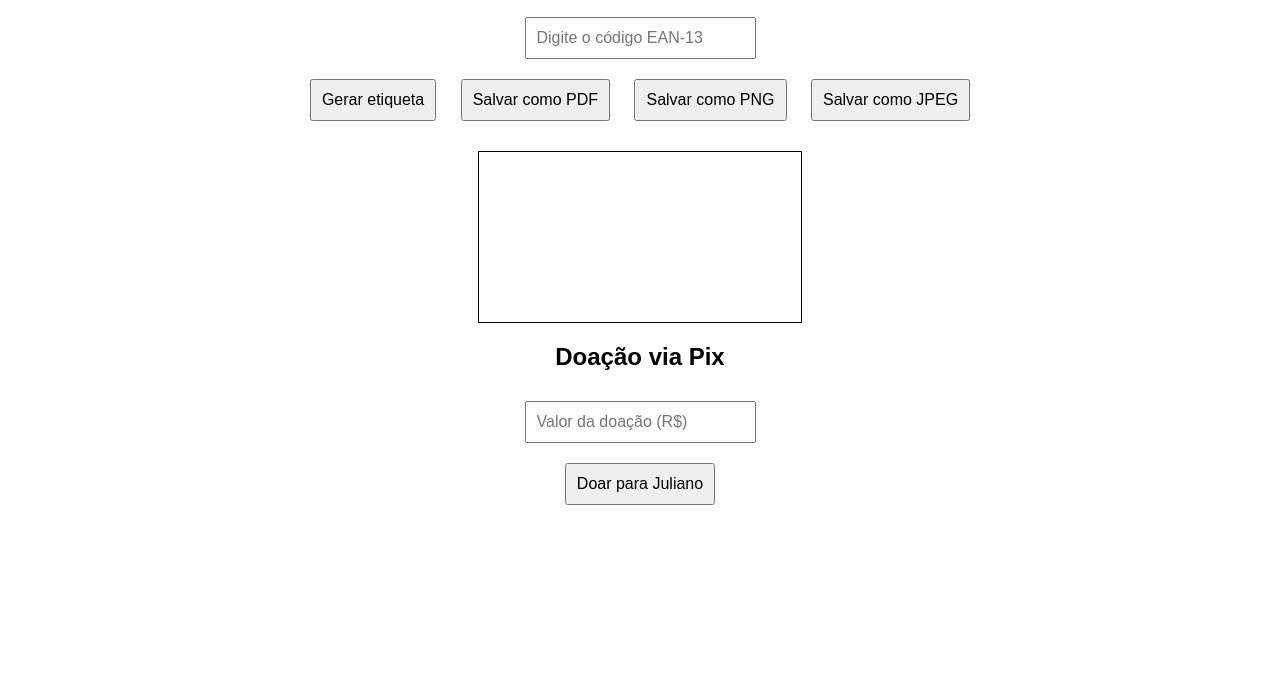
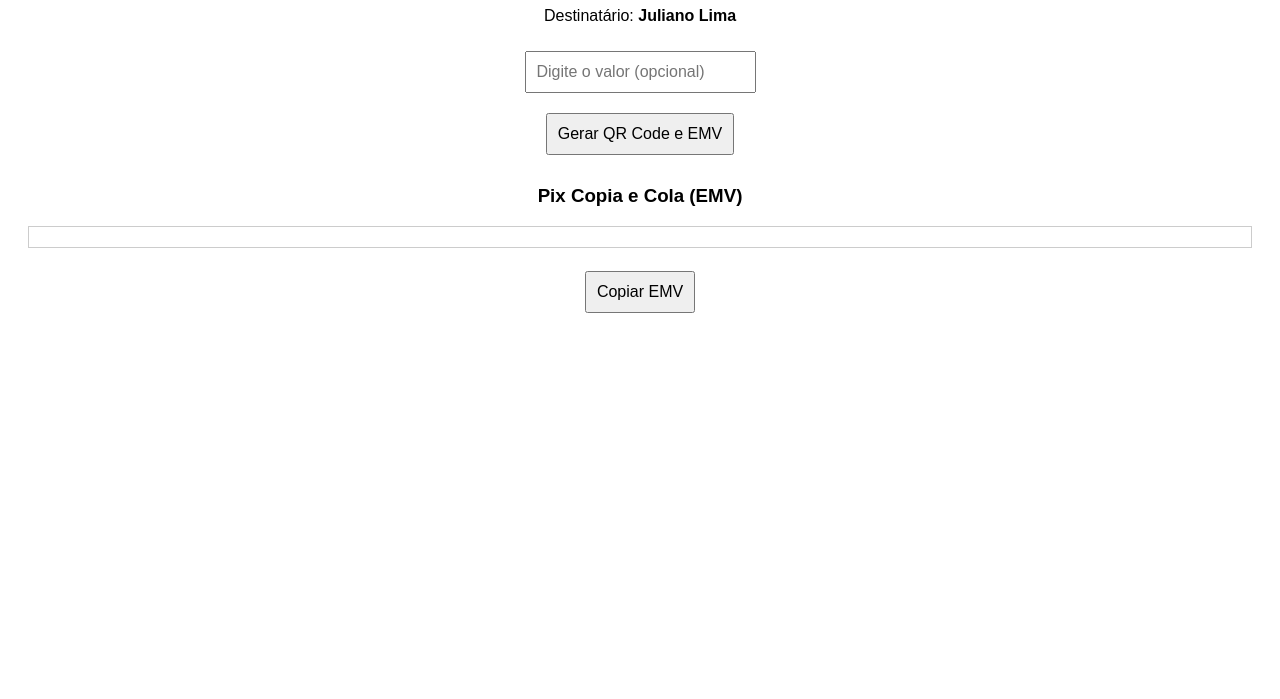
Before and after one commit to FlagCell/codigo-barras, a plain HTML site: page index.html in a window 1280 px wide. Shown: the part 101-800 px from the top of the page. Drawn offline with Linux system fonts and the light colour scheme.

Commit message:
Update index.html

```diff
--- a/index.html
+++ b/index.html
@@ -1,12 +1,8 @@
-
 <!DOCTYPE html>
 <html lang="pt-br">
 <head>
   <meta charset="UTF-8">
-  <title>Etiqueta Única EAN-13</title>
-  <link rel="icon" href="favicon.ico" type="image/x-icon">
-  <script src="https://cdn.jsdelivr.net/npm/jsbarcode@3.11.5/dist/JsBarcode.all.min.js"></script>
-  <script src="https://cdnjs.cloudflare.com/ajax/libs/html2pdf.js/0.10.1/html2pdf.bundle.min.js"></script>
+  <title>Doação via Pix - Juliano Lima</title>
   <script src="https://cdn.jsdelivr.net/npm/qrcode@1.5.3/build/qrcode.min.js"></script>
   <style>
     body {
@@ -19,101 +15,94 @@
       padding: 10px;
       margin: 10px;
     }
-    #etiqueta {
-      width: 85mm;
-      height: 45mm;
-      border: 1px solid #000;
-      margin: 20px auto;
-      display: flex;
-      align-items: center;
-      justify-content: center;
+    #qr {
+      margin-top: 20px;
     }
-    canvas {
-      max-width: 100%;
-      max-height: 100%;
-    }
-    #pixQR {
-      margin-top: 20px;
+    #emv {
+      white-space: pre-wrap;
+      word-break: break-word;
+      border: 1px solid #ccc;
+      padding: 10px;
+      font-family: monospace;
+      margin-top: 10px;
     }
   </style>
 </head>
 <body>
-  <h1>Etiqueta Única (4,5cm x 8,5cm)</h1>
-  <input type="text" id="codigo" maxlength="13" placeholder="Digite o código EAN-13">
+
+  <h1>Doação via Pix</h1>
+  <p>Destinatário: <strong>Juliano Lima</strong></p>
+
+  <input type="number" id="valor" placeholder="Digite o valor (opcional)" step="0.01" min="0">
   <br>
-  <button onclick="gerarEtiqueta()">Gerar etiqueta</button>
-  <button onclick="gerarPDF()">Salvar como PDF</button>
-  <button onclick="salvarImagem('png')">Salvar como PNG</button>
-  <button onclick="salvarImagem('jpeg')">Salvar como JPEG</button>
+  <button onclick="gerarPix()">Gerar QR Code e EMV</button>
 
-  <div id="etiqueta">
-    <canvas id="barcode"></canvas>
-  </div>
+  <div id="qr"></div>
 
-  <h2>Doação via Pix</h2>
-  <input type="number" id="valorPix" placeholder="Valor da doação (R$)" step="0.01" min="0">
-  <br>
-  <button onclick="gerarPix()">Doar para Juliano</button>
-  <div id="pixQR"></div>
+  <h3>Pix Copia e Cola (EMV)</h3>
+  <pre id="emv"></pre>
+  <button onclick="copiarEmv()">Copiar EMV</button>
 
   <script>
-    function gerarEtiqueta() {
-      const codigo = document.getElementById("codigo").value.trim();
-      if (!/^\d{13}$/.test(codigo)) {
-        alert("Digite um código EAN-13 válido.");
-        return;
-      }
-      const canvas = document.getElementById("barcode");
-      JsBarcode(canvas, codigo, {
-        format: "EAN13",
-        width: 2,
-        height: 60,
-        fontSize: 16,
-        displayValue: true,
-        margin: 5
-      });
+    function format(id, content) {
+      return id + content.length.toString().padStart(2, '0') + content;
     }
 
-    function gerarPDF() {
-      const element = document.getElementById("etiqueta");
-      const opt = {
-        margin: 0,
-        filename: "etiqueta-ean13.pdf",
-        image: { type: "jpeg", quality: 1 },
-        html2canvas: { scale: 4 },
-        jsPDF: { unit: "mm", format: [85, 45], orientation: "landscape" }
-      };
-      html2pdf().set(opt).from(element).save();
-    }
-
-    function salvarImagem(tipo) {
-      const canvas = document.getElementById("barcode");
-      const link = document.createElement("a");
-      link.download = "etiqueta-ean13." + tipo;
-      link.href = canvas.toDataURL("image/" + tipo);
-      link.click();
+    function crc16(str) {
+      let crc = 0xFFFF;
+      for (let i = 0; i < str.length; i++) {
+        crc ^= str.charCodeAt(i) << 8;
+        for (let j = 0; j < 8; j++) {
+          if ((crc & 0x8000) !== 0) {
+            crc = (crc << 1) ^ 0x1021;
+          } else {
+            crc <<= 1;
+          }
+          crc &= 0xFFFF;
+        }
+      }
+      return crc.toString(16).toUpperCase().padStart(4, '0');
     }
 
     function gerarPix() {
-      const valor = parseFloat(document.getElementById("valorPix").value || "0").toFixed(2);
-      if (valor <= 0 || isNaN(valor)) {
-        alert("Informe um valor válido para a doação.");
-        return;
-      }
-
-      const chavePix = "julianomarcelo.lima@gmail.com";
+      const valor = parseFloat(document.getElementById("valor").value || "").toFixed(2);
+      const chave = "julianomarcelo.lima@gmail.com";
       const nome = "Juliano Lima";
+      const cidade = "RIO DE JANEIRO";
       const txid = "DOACAO001";
 
-      const emv = `00020126580014BR.GOV.BCB.PIX0114${chavePix}520400005303986540${valor}5802BR5912${nome}62140513${txid}6304`;
+      const gui = format("00", "01");
+      const chavePix = format("01", chave);
+      const merchantAccount = format("26", format("00", "BR.GOV.BCB.PIX") + chavePix);
+      const mcc = format("52", "0000");
+      const currency = format("53", "986");
+      const amount = valor > 0 ? format("54", valor) : "";
+      const country = format("58", "BR");
+      const receiver = format("59", nome);
+      const city = format("60", cidade);
+      const txidField = format("62", format("05", txid));
 
-      const qrDiv = document.getElementById("pixQR");
+      const payloadSemCRC = gui + merchantAccount + mcc + currency + amount + country + receiver + city + txidField + "6304";
+      const crc = crc16(payloadSemCRC);
+      const payloadCompleto = payloadSemCRC + crc;
+
+      document.getElementById("emv").textContent = payloadCompleto;
+
+      const qrDiv = document.getElementById("qr");
       qrDiv.innerHTML = "";
-      QRCode.toCanvas(document.createElement('canvas'), emv, { width: 200 }, function (err, canvas) {
+      QRCode.toCanvas(payloadCompleto, { width: 256 }, function (err, canvas) {
         if (err) console.error(err);
         qrDiv.appendChild(canvas);
       });
     }
+
+    function copiarEmv() {
+      const emvText = document.getElementById("emv").textContent;
+      navigator.clipboard.writeText(emvText).then(() => {
+        alert("EMV copiado para a área de transferência!");
+      });
+    }
   </script>
+
 </body>
 </html>
```
